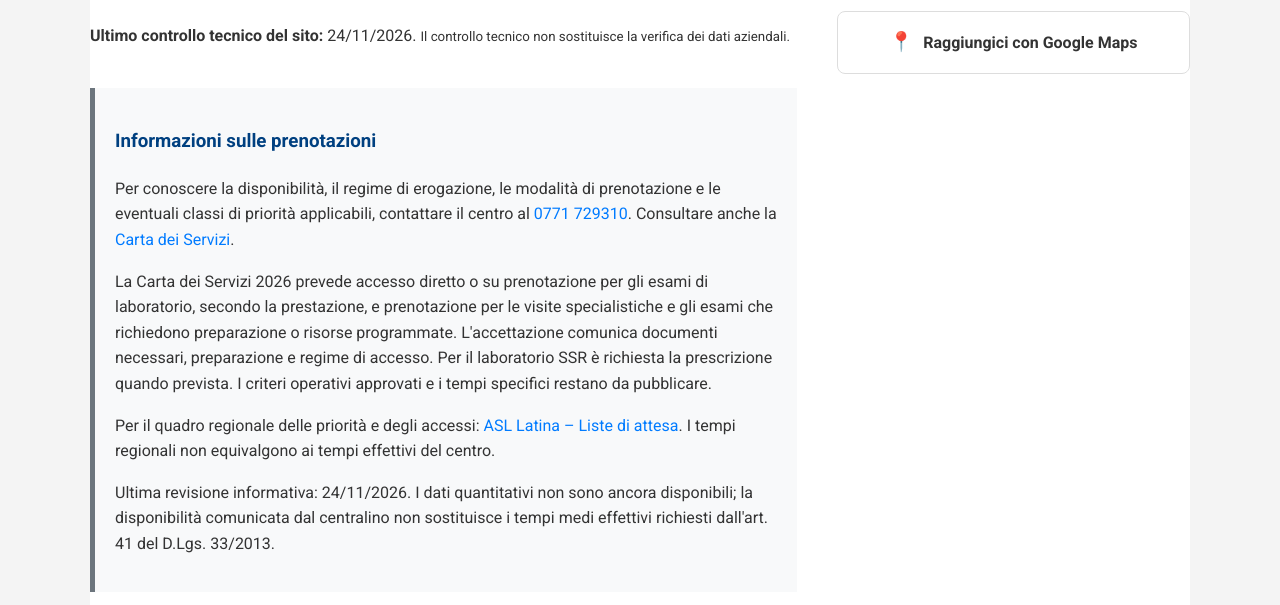
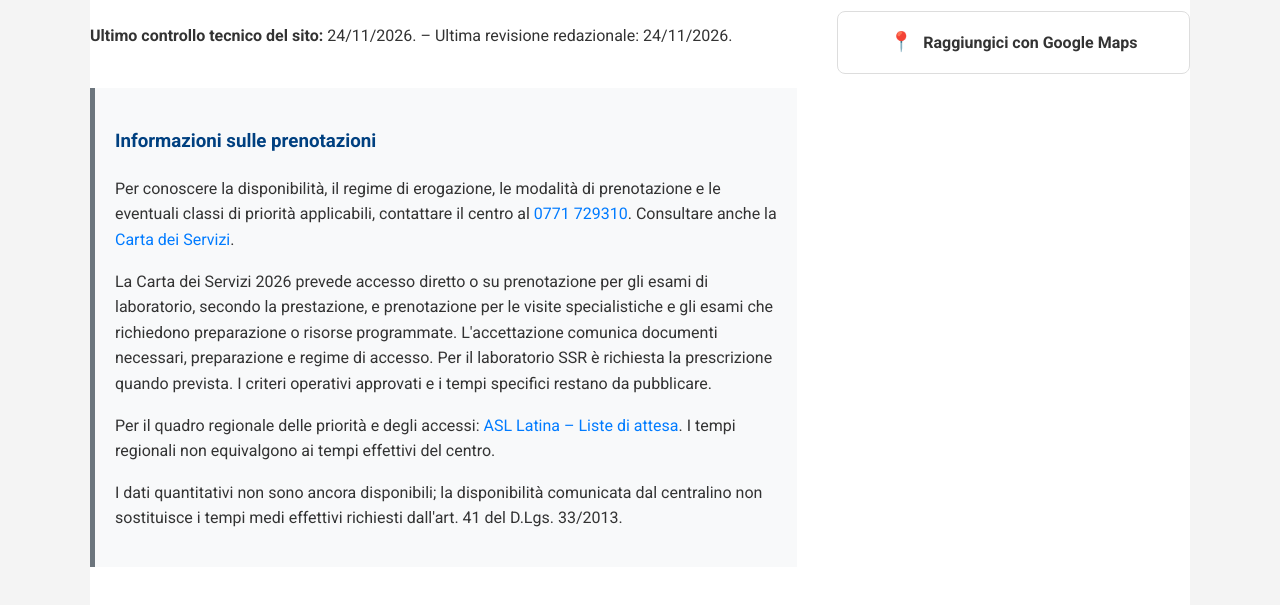
Before and after one commit to centrodiagnosticoenneuno/itri, a plain HTML site: page liste-di-attesa.html in a window 1280 px wide. Shown: the part 184-789 px from the top of the page. Drawn offline with Linux system fonts and the light colour scheme.

Commit message:
Semplifica indicazione delle date di controllo e revisione

```diff
--- a/liste-di-attesa.html
+++ b/liste-di-attesa.html
@@ -56,11 +56,11 @@
             <div class="page-header" style="margin-left: -20px; margin-right: -20px; margin-top: -40px; text-align: left;">
                 <h1>Liste di attesa</h1>
             </div>
-            <p id="ultimo-controllo-tecnico"><strong>Ultimo controllo tecnico del sito:</strong> <time datetime="2026-11-24">24/11/2026</time>. <small>Il controllo tecnico non sostituisce la verifica dei dati aziendali.</small></p>
+            <p id="ultimo-controllo-tecnico"><strong>Ultimo controllo tecnico del sito:</strong> <time datetime="2026-11-24">24/11/2026</time>. &ndash; <span id="ultima-revisione-redazionale">Ultima revisione redazionale: <time datetime="2026-11-24">24/11/2026</time>.</span></p>
             <div class="disclaimer-box">
                 <h3>Informazioni sulle prenotazioni</h3>
                 <p>Per conoscere la disponibilità, il regime di erogazione, le modalità di prenotazione e le eventuali classi di priorità applicabili, contattare il centro al <a href="tel:0771729310">0771 729310</a>. Consultare anche la <a href="carta-dei-servizi.html">Carta dei Servizi</a>.</p>
-                <p>La Carta dei Servizi 2026 prevede accesso diretto o su prenotazione per gli esami di laboratorio, secondo la prestazione, e prenotazione per le visite specialistiche e gli esami che richiedono preparazione o risorse programmate. L'accettazione comunica documenti necessari, preparazione e regime di accesso. Per il laboratorio SSR è richiesta la prescrizione quando prevista. I criteri operativi approvati e i tempi specifici restano da pubblicare.</p><p>Per il quadro regionale delle priorità e degli accessi: <a href="https://www.ausl.latina.it/index.php/liste-di-attesa">ASL Latina – Liste di attesa</a>. I tempi regionali non equivalgono ai tempi effettivi del centro.</p><p>Ultima revisione informativa: 24/11/2026. I dati quantitativi non sono ancora disponibili; la disponibilità comunicata dal centralino non sostituisce i tempi medi effettivi richiesti dall'art. 41 del D.Lgs. 33/2013.</p>
+                <p>La Carta dei Servizi 2026 prevede accesso diretto o su prenotazione per gli esami di laboratorio, secondo la prestazione, e prenotazione per le visite specialistiche e gli esami che richiedono preparazione o risorse programmate. L'accettazione comunica documenti necessari, preparazione e regime di accesso. Per il laboratorio SSR è richiesta la prescrizione quando prevista. I criteri operativi approvati e i tempi specifici restano da pubblicare.</p><p>Per il quadro regionale delle priorità e degli accessi: <a href="https://www.ausl.latina.it/index.php/liste-di-attesa">ASL Latina – Liste di attesa</a>. I tempi regionali non equivalgono ai tempi effettivi del centro.</p><p>I dati quantitativi non sono ancora disponibili; la disponibilità comunicata dal centralino non sostituisce i tempi medi effettivi richiesti dall'art. 41 del D.Lgs. 33/2013.</p>
             </div>
             <div class="disclaimer-box" id="priorita-ssr">
 <h3>Tempi massimi di garanzia del Servizio sanitario regionale</h3>
```
